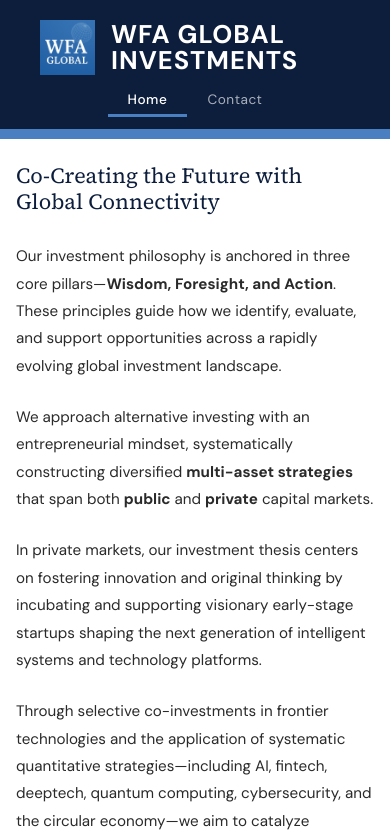
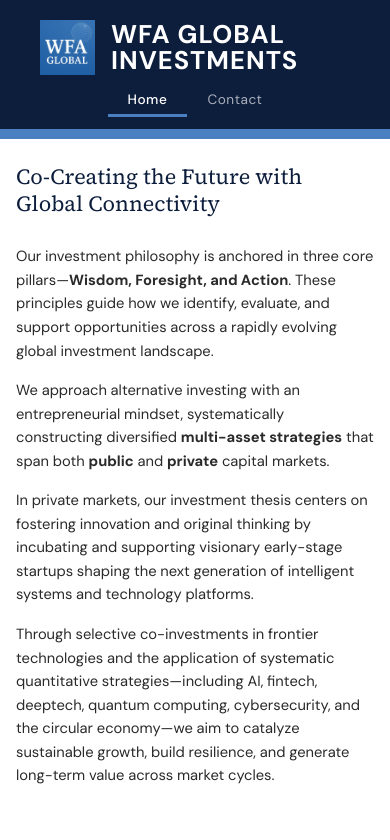
Before and after one commit to wfaglobal/wfaglobal-web, a Next.js app: page / in a window 390 px wide. Shown: the top 840 px of the page. Built offline with nearby package versions, Linux system fonts and the light colour scheme.

Commit message:
Tighten mobile text line spacing

```diff
--- a/src/app/page.module.css
+++ b/src/app/page.module.css
@@ -4,13 +4,23 @@
 .bodyText p:last-child { margin-bottom: 0; }
 
 @media (max-width: 768px) {
-  .bodyWrap { padding: 2rem 1.5rem; }
-  .heading { font-size: 1.6rem; }
-  .bodyText p { font-size: 1rem; text-align: left; }
+  .bodyWrap { padding: 2rem 1.25rem; }
+  .heading { font-size: 1.5rem; line-height: 1.25; }
+  .bodyText p {
+    font-size: 0.95rem;
+    line-height: 1.65;
+    text-align: left;
+    margin-bottom: 1.1rem;
+    word-spacing: -0.01em;
+  }
 }
 
 @media (max-width: 480px) {
   .bodyWrap { padding: 1.5rem 1rem; }
   .heading { font-size: 1.35rem; }
-  .bodyText p { font-size: 0.95rem; line-height: 1.8; }
+  .bodyText p {
+    font-size: 0.92rem;
+    line-height: 1.6;
+    margin-bottom: 1rem;
+  }
 }
```
